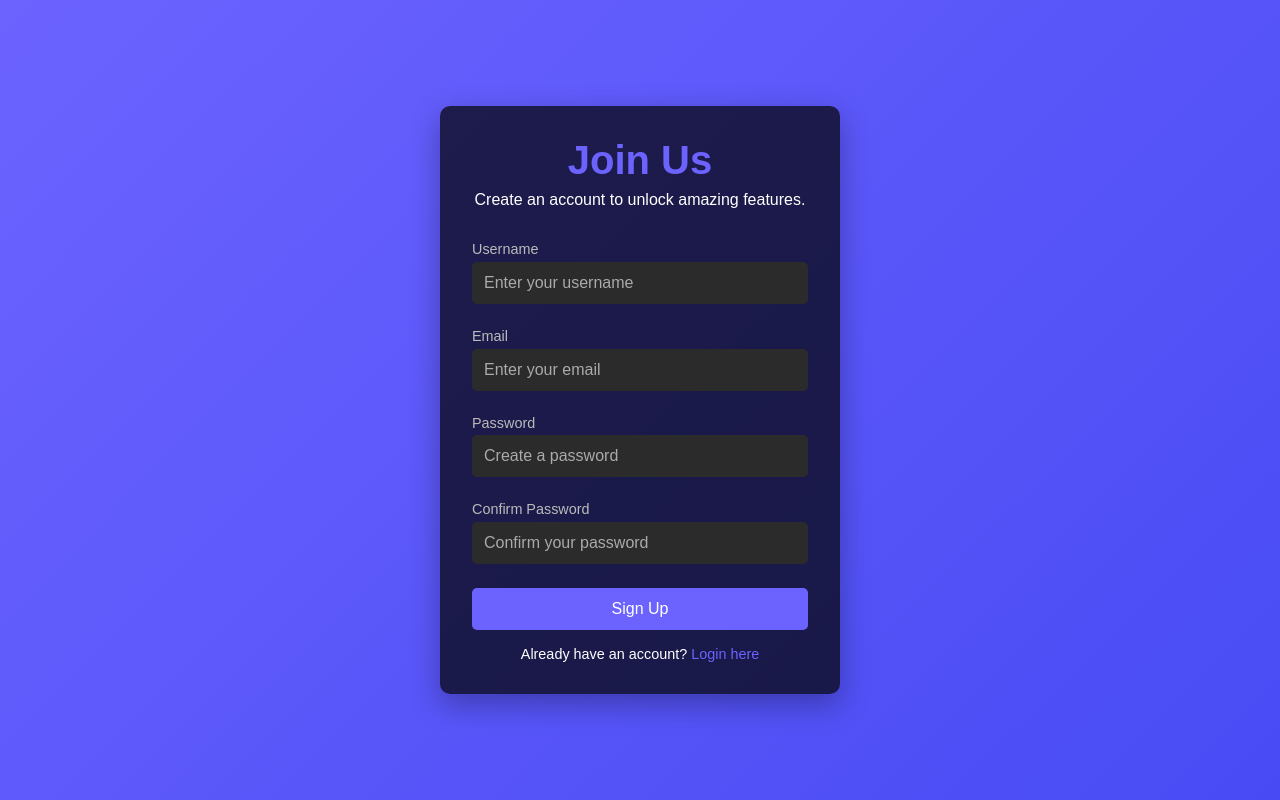
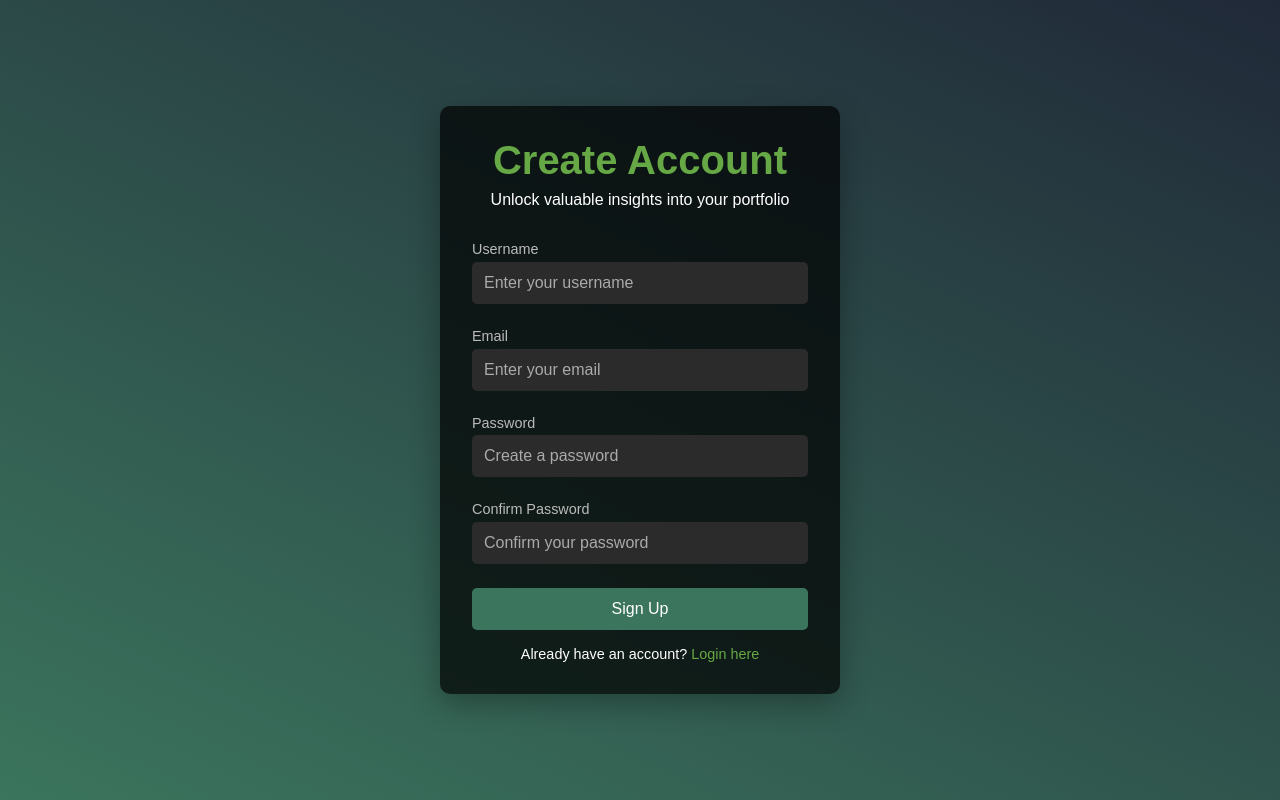
Before and after one commit to Joeyyyyyyy/PortfolioProject, a Flask app: page /signup in a window 1280 px wide. Run offline with Flask 3, Linux system fonts and the light colour scheme.

Commit message:
Tweaked signup page design

```diff
--- a/static/signup.css
+++ b/static/signup.css
@@ -7,7 +7,7 @@
 
 body {
   font-family: 'Arial', sans-serif;
-  background: linear-gradient(135deg, #6c63ff, #484bf4);
+  background: linear-gradient(25deg, #3b755d, #202938);
   height: 100vh;
   display: flex;
   justify-content: center;
@@ -29,7 +29,7 @@ body {
 .signup-header h1 {
   font-size: 2.5rem;
   margin-bottom: 0.5rem;
-  color: #6c63ff;
+  color: #66a845;
 }
 
 .signup-header p {
@@ -70,7 +70,7 @@ input[type="password"]::placeholder {
 
 input:focus {
   outline: none;
-  border: 2px solid #6c63ff;
+  border: 2px solid #66a845;
 }
 
 .btn {
@@ -79,14 +79,14 @@ input:focus {
   font-size: 1rem;
   border: none;
   border-radius: 5px;
-  background: #6c63ff;
+  background: #3b755d;
   color: #fff;
   cursor: pointer;
   transition: background 0.3s;
 }
 
 .btn:hover {
-  background: #484bf4;
+  background: #66a845;;
 }
 
 .form-footer {
@@ -95,7 +95,7 @@ input:focus {
 }
 
 .form-footer a {
-  color: #6c63ff;
+  color: #66a845;
   text-decoration: none;
 }
 
--- a/templates/signup.html
+++ b/templates/signup.html
@@ -10,8 +10,8 @@
 
   <div class="signup-container">
     <div class="signup-header">
-      <h1>Join Us</h1>
-      <p>Create an account to unlock amazing features.</p>
+      <h1>Create Account</h1>
+      <p>Unlock valuable insights into your portfolio</p>
     </div>
     <form action="/signup" method="POST" id="signup-form">
       <div class="form-group">
```
